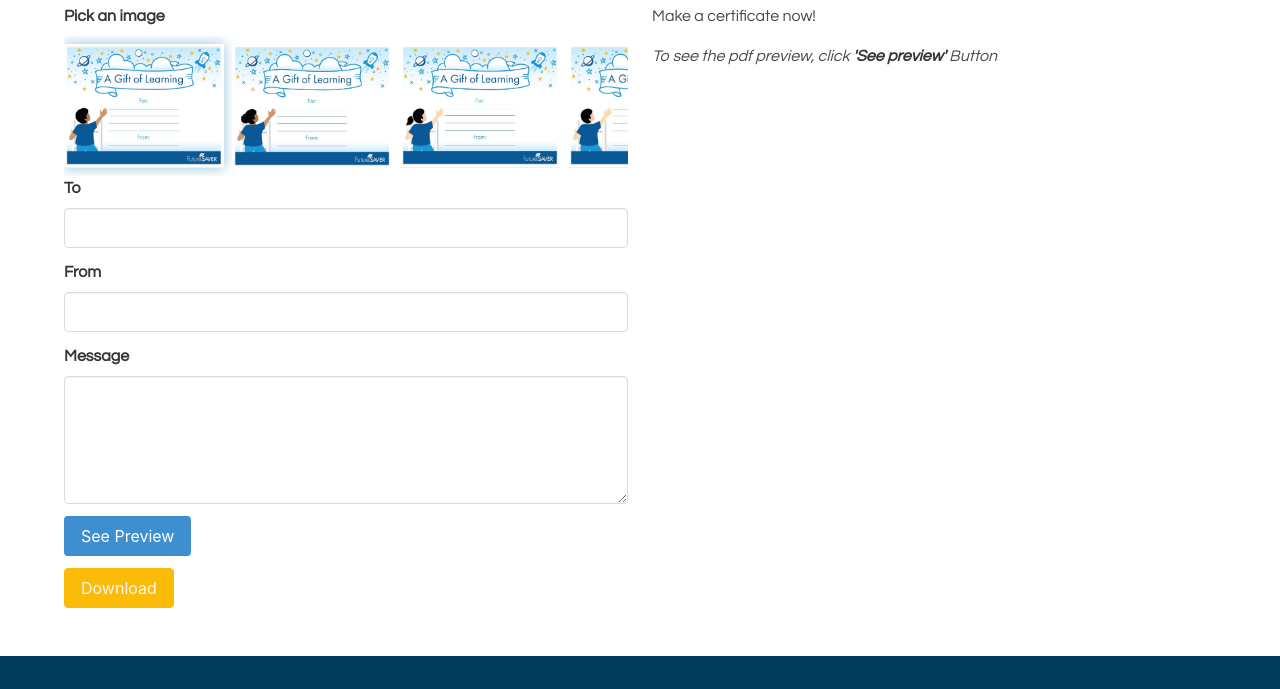
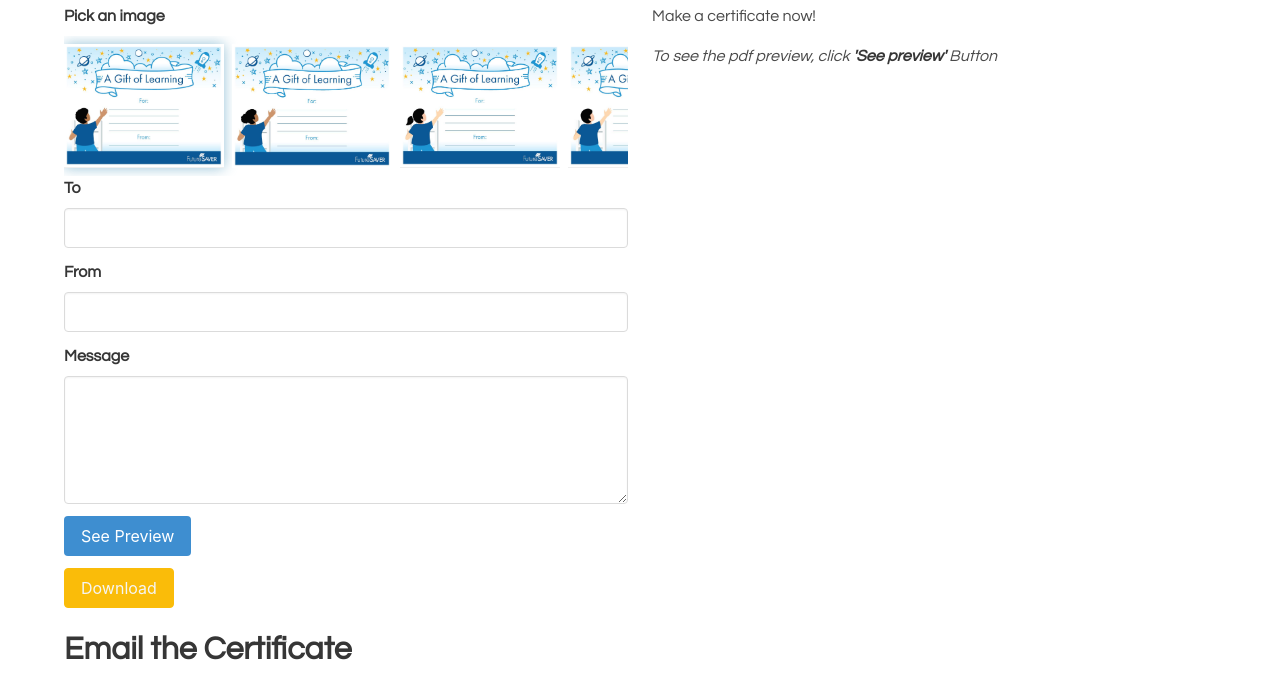
Before and after one commit to smartsaver/myfuturesaver-client, a Gatsby site: page / in a window 1280 px wide. Shown: the part 157-846 px from the top of the page. Built offline with nearby package versions, Linux system fonts and the light colour scheme; Gatsby itself is replaced by a stand-in of ours.

Commit message:
Add Email Section
no content yet

```diff
--- /dev/null
+++ b/src/pages-components/certificate-app/EmailSection.js
@@ -0,0 +1,11 @@
+import React from 'react'
+
+const EmailSection = ({ title = 'Email the Certificate' }) => {
+  return (
+    <div>
+      <h2 className="title">{title}</h2>
+    </div>
+  )
+}
+
+export default EmailSection
--- a/src/pages-components/certificate-app/index.js
+++ b/src/pages-components/certificate-app/index.js
@@ -4,6 +4,7 @@ import CertificateForm from './components/CertificateForm'
 import Preview from './components/Preview'
 import AppContainer from './state/AppContainer'
 import CertificateFormContainer from './state/CertificateFormContainer'
+import EmailSection from './EmailSection'
 import content from './content'
 
 const CertForm = CertificateFormContainer(CertificateForm)
@@ -20,7 +21,7 @@ const CertificateApp = ({
   return (
     <Section name={sectionName}>
       <h2 className="title">MyFutureSaver Certificate</h2>
-      <div className="columns">
+      <div className="columns is-multiline">
         <div className="column">
           <CertForm onUpdatePreview={handleUpdatePreview} />
         </div>
@@ -30,6 +31,9 @@ const CertificateApp = ({
             url={certificate.previewUrl}
           />
         </div>
+        <div className="column is-12">
+          <EmailSection />
+        </div>
       </div>
     </Section>
   )
```
